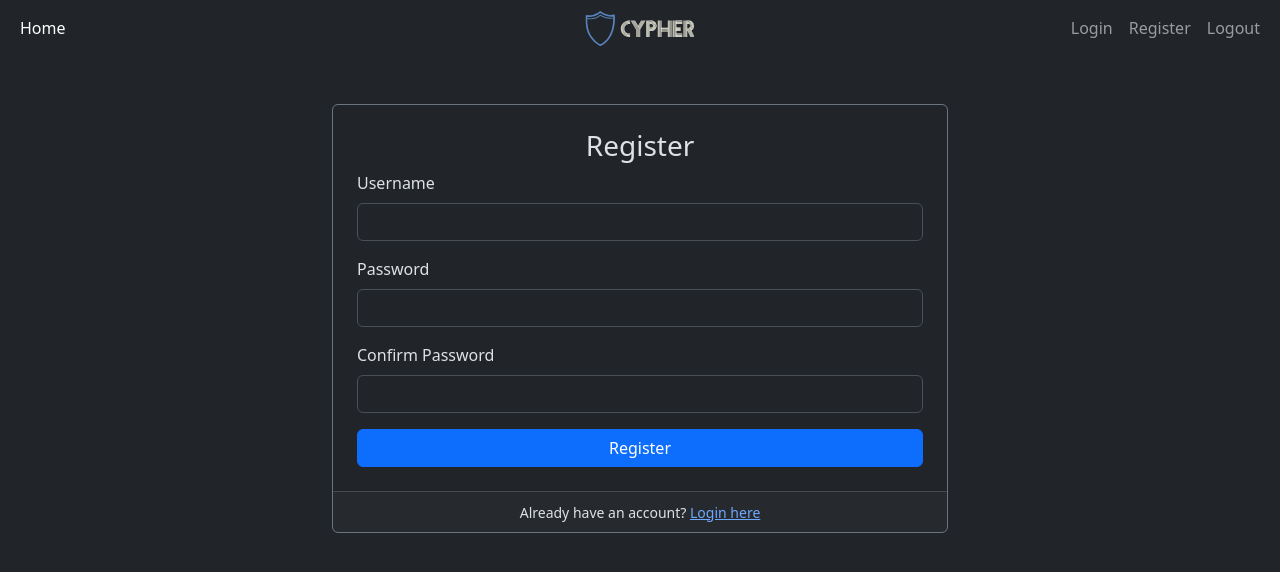
After one commit to RogueElectron/Cypher, a Flask app: page /api/register in a window 1280 px wide. The commit adds this page. Shown: the top 572 px of the page. Run offline with Flask 3, Linux system fonts and the light colour scheme.

Commit message:
login and register

```diff
--- a/back-end/templates/base.html
+++ b/back-end/templates/base.html
@@ -10,20 +10,19 @@
     <!--navbar-->
     <nav class="navbar navbar-expand-lg navbar-dark bg-dark">
         <div class="container-fluid">
-            <a class="navbar-brand" href="{{ url_for('serve_index') }}">Cypher</a>
             <button class="navbar-toggler" type="button" data-bs-toggle="collapse" data-bs-target="#navbarNav" aria-controls="navbarNav" aria-expanded="false" aria-label="Toggle navigation">
                 <span class="navbar-toggler-icon"></span>
             </button>
-            <div class="collapse navbar-collapse" id="navbarNav">
-                <ul class="navbar-nav me-auto">
+            <div class="collapse navbar-collapse justify-content-between" id="navbarNav">
+                <ul class="navbar-nav">
                     <li class="nav-item">
                         <a class="nav-link active" href="{{ url_for('serve_index') }}">Home</a>
                     </li>
                 </ul>
-                <a class="navbar-brand mx-auto" href="{{ url_for('serve_index') }}">
-                    <img src="{{ url_for('static', filename='svg/cypher.svg') }}" class="img-fluid" style="height: 35px;">
+                <a class="navbar-brand position-absolute start-50 translate-middle-x" href="{{ url_for('serve_index') }}">
+                    <img src="{{ url_for('static', filename='svg/cypher.svg') }}" class="img-fluid" style="height: 35px;"> <!-- i have no idea if we should put this in the navbar and the homepage-->
                 </a>
-                <ul class="navbar-nav ms-auto">
+                <ul class="navbar-nav">
                     <li class="nav-item">
                         <a class="nav-link" href="{{ url_for('handle_login') }}">Login</a>
                     </li>
--- /dev/null
+++ b/back-end/templates/register.html
@@ -0,0 +1,37 @@
+{% extends "base.html" %}
+
+{% block title %}Register{% endblock %}
+
+{% block content %}
+<div class="container-fluid mt-5"> <!-- so basically this is probably, useless since we will-->
+    <div class="row">              <!-- we still haven't made the OPAQUE logic-->
+        <div class="col-md-6 offset-md-3">
+            <div class="card border-secondary">
+                <div class="card-body p-4">
+                    <h3 class="card-title text-center">Register</h3>
+                    <form method="post">
+                        <div class="mb-3">
+                            <label for="username" class="form-label">Username</label>
+                            <input type="text" class="form-control" id="username" name="username" required>
+                        </div>
+                        <div class="mb-3">
+                            <label for="password" class="form-label">Password</label>
+                            <input type="password" class="form-control" id="password" name="password" required>
+                        </div>
+                        <div class="mb-3">
+                            <label for="confirm_password" class="form-label">Confirm Password</label>
+                            <input type="password" class="form-control" id="confirm_password" name="confirm_password" required>
+                        </div>
+                        <div class="d-grid">
+                            <button type="submit" class="btn btn-primary">Register</button>
+                        </div>
+                    </form>
+                </div>
+                <div class="card-footer text-center">
+                    <small>Already have an account? <a href="{{ url_for('handle_login') }}">Login here</a></small>
+                </div>
+            </div>
+        </div>
+    </div>
+</div>
+{% endblock %}
```
Also changed, not shown: back-end/templates/index.html (+3 -4 lines), back-end/templates/login.html (added, +33 -0 lines).
